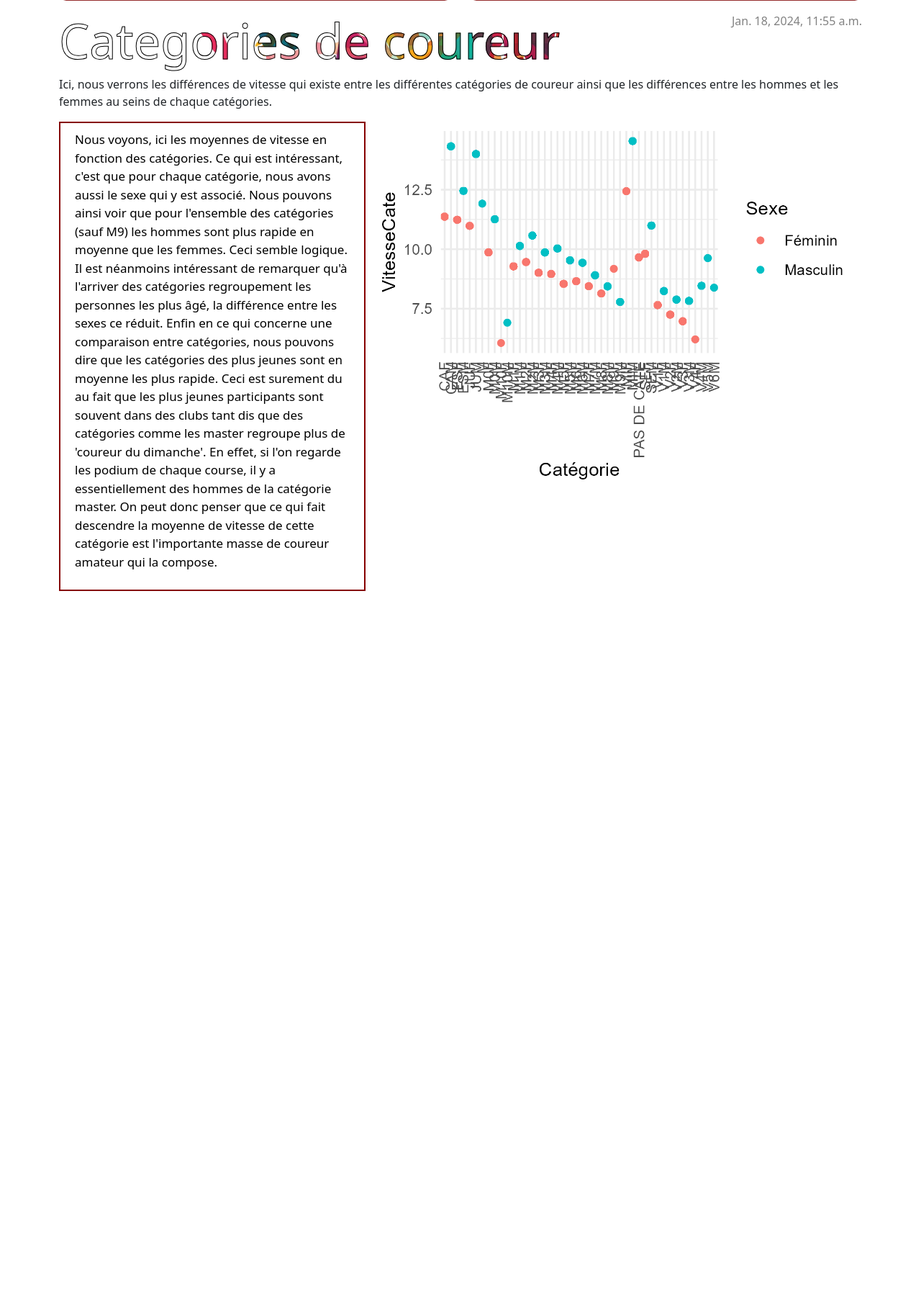
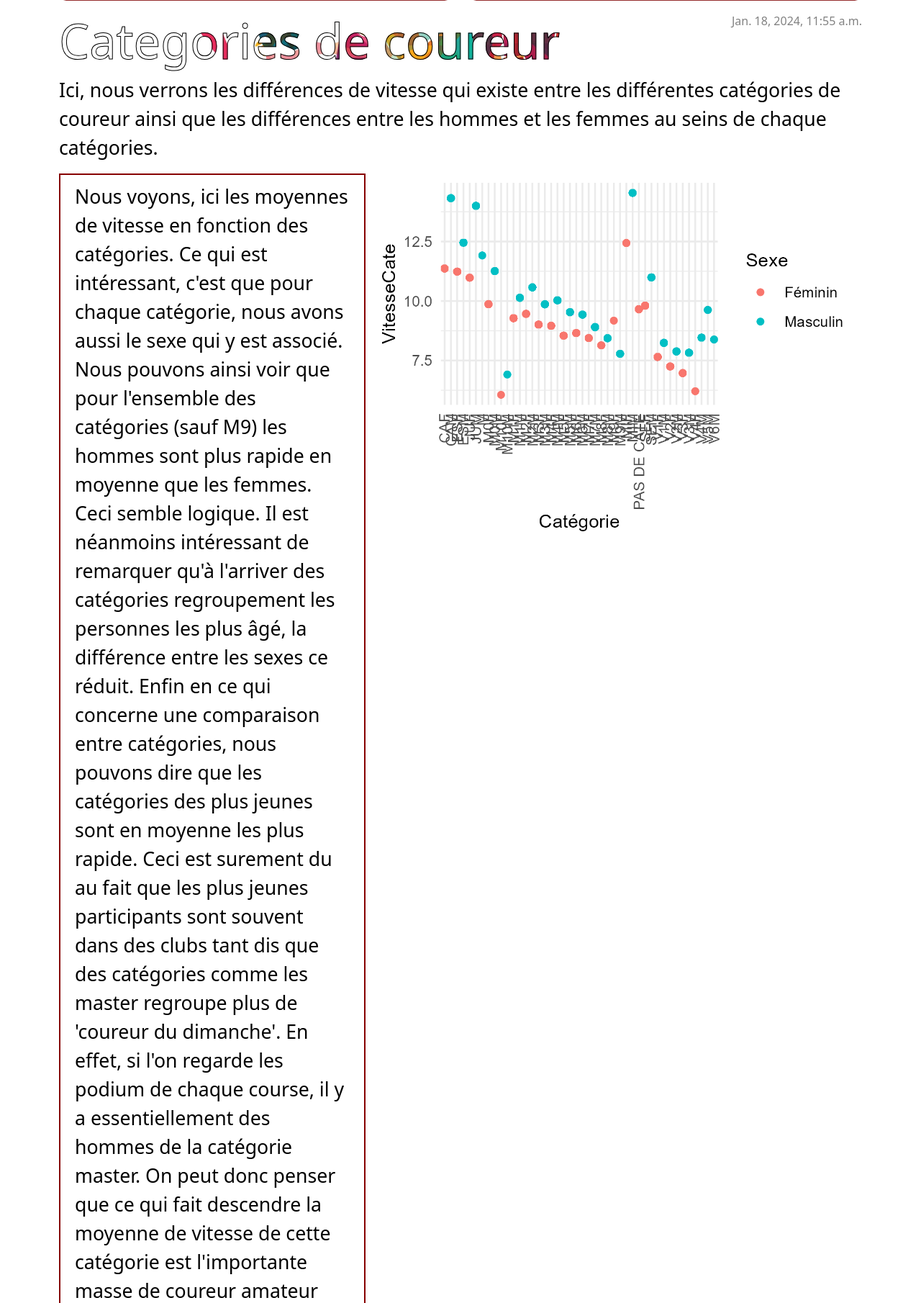
Before and after one commit to Basile9800/WebScraping, a Django app: page /post/4/ in a window 1280 px wide. Shown: the part 629-2439 px from the top of the page at 72% size. Before the commit the page ends 1450 px from the top, so only its background shows below. Run offline with Django 3.2, Linux system fonts and the light colour scheme; data comes from the database, SQL or seed files in the repository; some web fonts are replaced.

Commit message:
titre post

```diff
--- a/blog/static/css/blog.css
+++ b/blog/static/css/blog.css
@@ -83,6 +83,13 @@ h1 {
     font-size: 50pt;
     -webkit-text-stroke-width: 1px;
     -webkit-text-stroke-color: #000000;
+    text-decoration: none;
+}
+
+.post p {
+    font-family: 'Noto Sans Buhid', system-ui;
+    color: #000000;
+    font-size: 20pt;
     text-decoration: none;
 }
 
```
